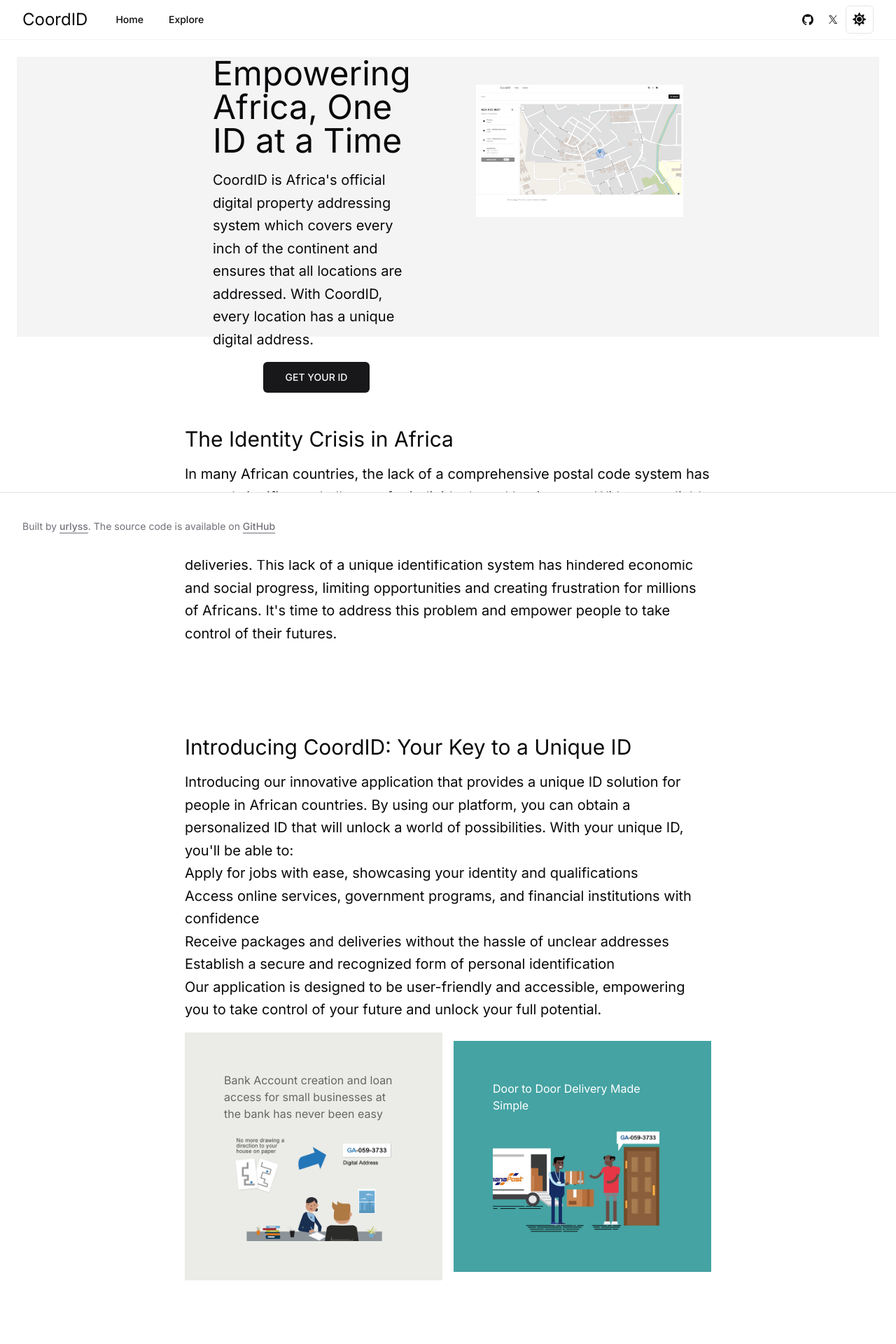
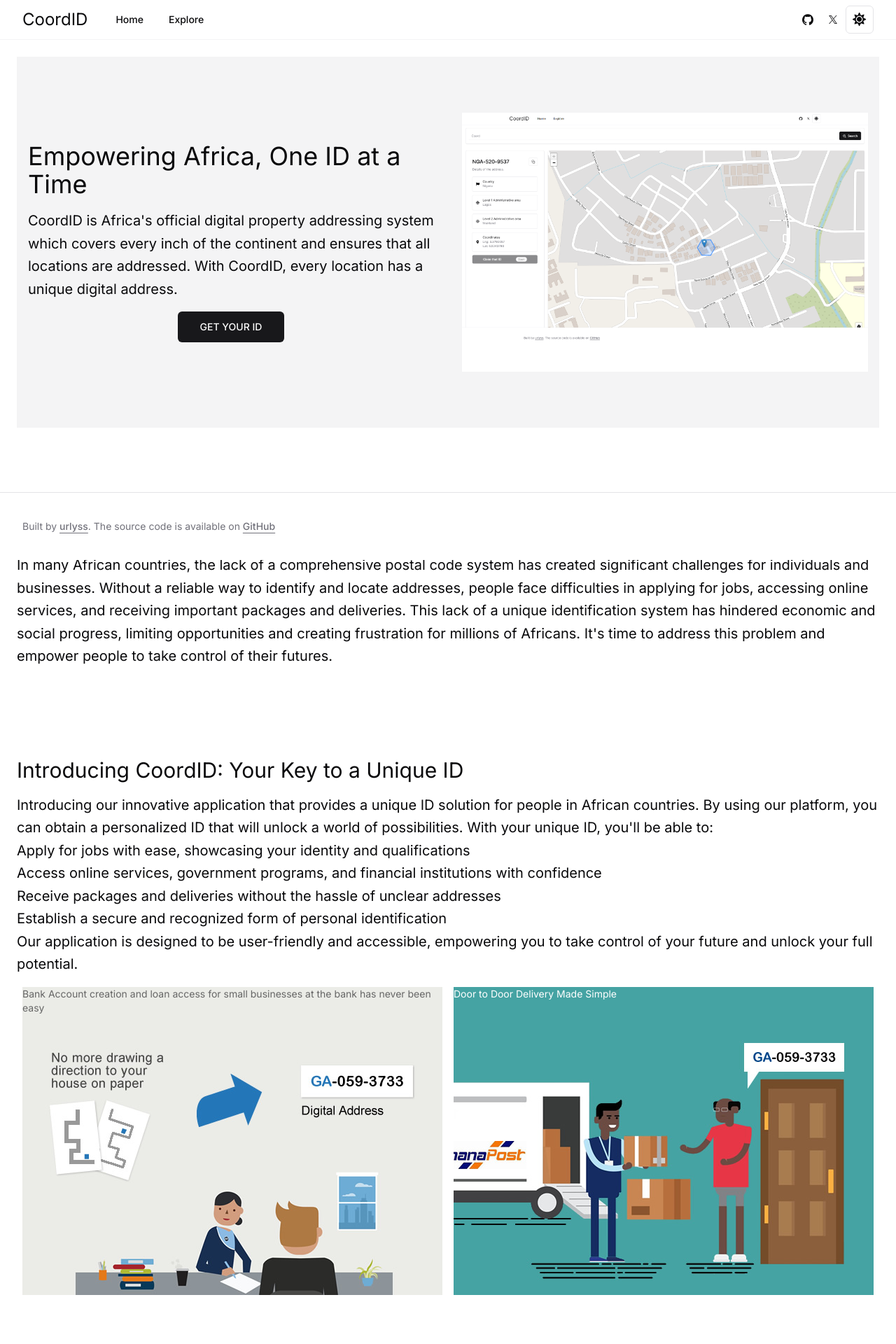
Before and after one commit to Urlyss/coordid, a Next.js app: page / in a window 1280 px wide. Shown: the top 1920 px of the page at 70% size. Built offline with nearby package versions, Linux system fonts and the light colour scheme.

Commit message:
hotfix css homepage

```diff
--- a/components/HomePage.tsx
+++ b/components/HomePage.tsx
@@ -6,10 +6,10 @@
 
 const HomePage = () => {
   return (
-    <div className="p-6 space-y-32">
-      <section className="h-[50dvh] grid grid-cols-2 bg-secondary px-60">
-        <div className="col-span-1 space-y-4 flex flex-col justify-center mx-10">
-          <h1 className="text-5xl">Empowering Africa, One ID at a Time</h1>
+    <div className="p-6 gap-32 flex flex-col">
+      <section className="h-fit flex md:flex-row flex-col gap-10 bg-secondary px-4 py-20 w-full">
+        <div className="flex-1 space-y-4 flex flex-col justify-center">
+          <h1 className="text-4xl">Empowering Africa, One ID at a Time</h1>
           <h2 className="text-xl leading-relaxed">
             {`CoordID is Africa's official digital property addressing system which
         covers every inch of the continent and ensures that all locations are
@@ -24,7 +24,7 @@
             </Link>
           </div>
         </div>
-        <div className="col-span-1 p-10">
+        <div className="flex-1">
         <Image
               alt="screen capture of the app"
               src={"/screencapture2.png"}
@@ -32,8 +32,8 @@
               height={600}
             />
         </div>
-      </section>
-      <section className="space-y-4 px-60">
+  </section>
+      <section className="space-y-4 ">
         <h1 className="text-3xl">The Identity Crisis in Africa</h1>
         <h2 className="text-xl leading-relaxed">
           {`In many African countries, the lack of a comprehensive postal code
@@ -47,7 +47,7 @@
         take control of their futures.`}
         </h2>
       </section>
-      <section className="space-y-4 px-60">
+      <section className="space-y-4 ">
         <h1 className="text-3xl">
           Introducing CoordID: Your Key to a Unique ID
         </h1>
@@ -79,8 +79,8 @@
             </li>
           </ul>
         </h2>
-        <div className="flex gap-4 justify-around items-center">
-          <div className="w-[600px] bg-[#ebece7] text-[#666] p-14">
+        <div className="flex gap-4 justify-center">
+          <div className="w-[600px] bg-[#ebece7] text-[#666] text-sm">
             Bank Account creation and loan access for small businesses at the
             bank has never been easy
             <Image
@@ -90,7 +90,7 @@
               height={600}
             />
           </div>
-          <div className="w-[600px] bg-[#45a3a3] text-white p-14">
+          <div className="w-[600px] bg-[#45a3a3] text-white text-sm">
             Door to Door Delivery Made Simple
             <Image
               alt="benefit 2 of using coord"
@@ -101,7 +101,7 @@
           </div>
         </div>
       </section>
-      <section className="space-y-4 px-60">
+      <section className="space-y-4 ">
         <h1 className="text-3xl">Unlock the Power of a Unique ID</h1>
         <h2 className="text-xl leading-relaxed">
           {`Don't let the lack of a postal code system hold you back. Register for your unique ID today and unlock a world of opportunities.`}
```
